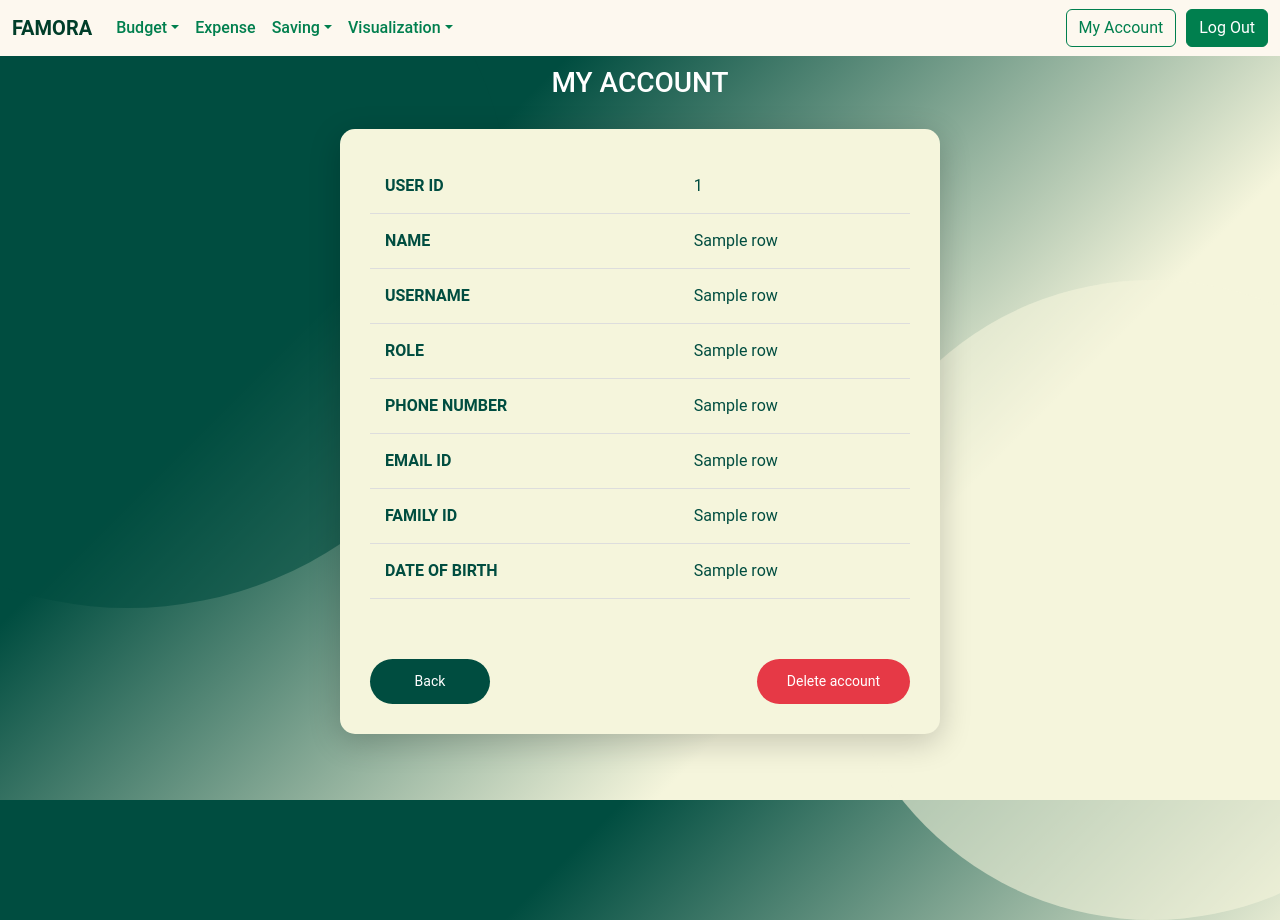
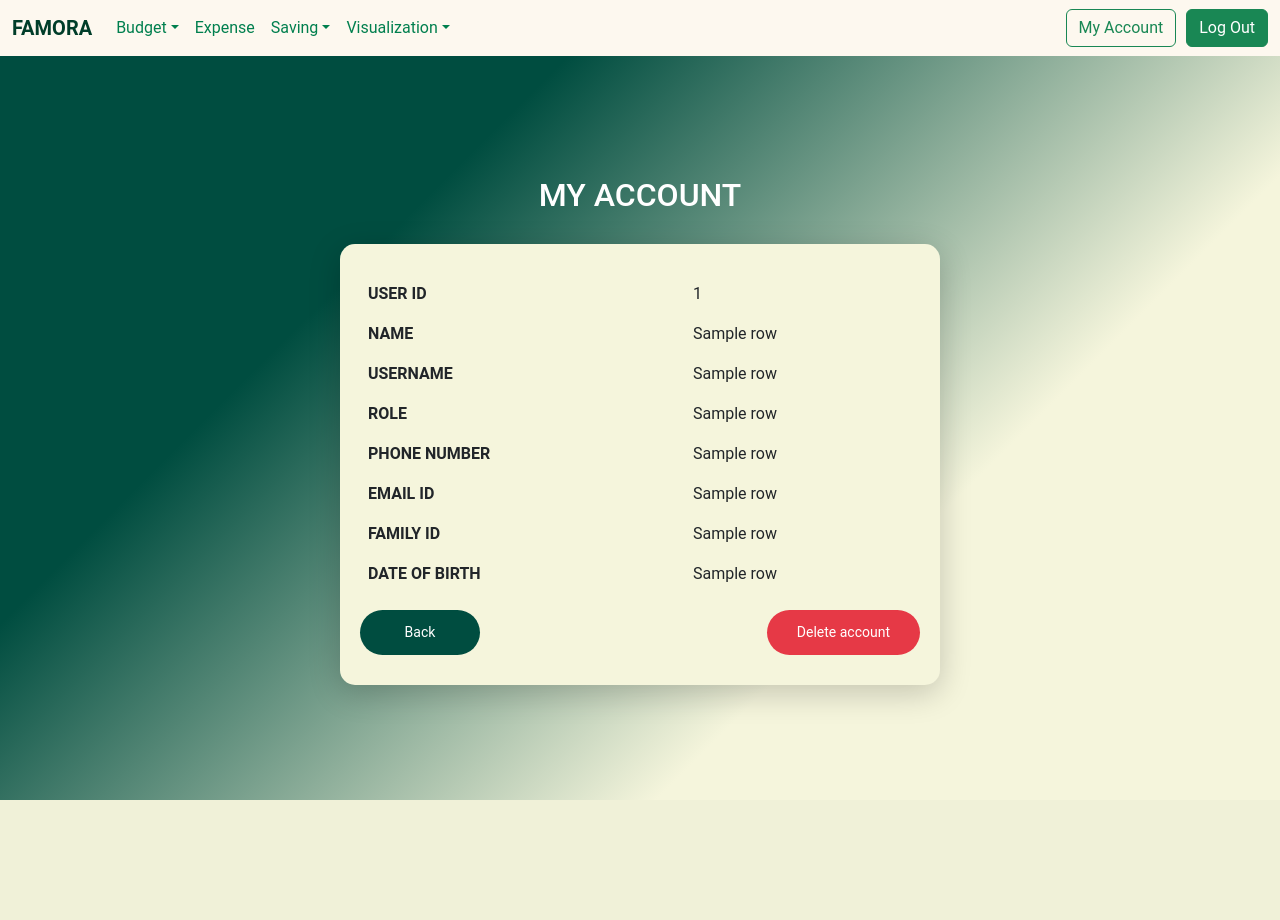
Before and after one commit to PrasadKumbre/Project_UFFT_2.0, a Flask app: template user_reg/templates/account.html in a window 1280 px wide. After the commit the page ends 800 px from the top of that part, so only its background shows below. Run offline with Flask 3, Linux system fonts and the light colour scheme; the template is opened without the code that fills it: most values are stand-ins (such as "Sample title", 1, 10 or a date in 2020); the page is wider than the window, and the part outside it is not shown.

Commit message:
Add files via upload

```diff
--- a/user_reg/templates/account.html
+++ b/user_reg/templates/account.html
@@ -1,72 +1,39 @@
 <!DOCTYPE html>
 <html lang="en">
+
 <head>
+    <meta charset="UTF-8">
+    <meta name="viewport" content="width=device-width, initial-scale=1">
     <title>FAMORA | My Account</title>
-
-    <!-- Inside <head> -->
     <link href="https://cdn.jsdelivr.net/npm/bootstrap@5.3.0/dist/css/bootstrap.min.css" rel="stylesheet">
-
 
     <style>
         body {
-            font-family: "Roboto", serif;;
+            font-family: "Roboto", serif;
             margin: 0;
-            padding: 0;
+            padding-top: 80px;
+            /* To accommodate fixed navbar */
+            background: linear-gradient(135deg, #004d40 30%, #f5f5dc 70%);
             min-height: 100vh;
-            display: flex;
-            flex-direction: column;
-            align-items: center;
-            justify-content: center;
-            background: linear-gradient(135deg, #004d40 30%, #f5f5dc 70%);
-            position: relative;
-            overflow: hidden;
-        }
-
-        /* Decorative circles */
-        body::before, body::after {
-            content: "";
-            position: absolute;
-            border-radius: 50%;
-            opacity: 0.6;
-        }
-
-        body::before {
-            width: 60vw;
-            height: 60vw;
-            background-color: #004d40;
-            top: -20%;
-            left: -20%;
-        }
-
-        body::after {
-            width: 50vw;
-            height: 50vw;
-            background-color: #f5f5dc;
-            bottom: -15%;
-            right: -15%;
+            overflow-x: hidden;
         }
 
         h1 {
-            color: #ffffff;  /* Heading color set to white */
-            font-size: 28px;
+            color: #ffffff;
+            font-size: 32px;
             margin-bottom: 30px;
             text-transform: uppercase;
             text-align: center;
         }
 
         .container {
-            width: 90%;
+            width: 95%;
             max-width: 600px;
-            background: #F5F5DC;  /* Changed to #EED9C4 */
-            padding: 30px;
+            background: #F5F5DC;
+            padding: 30px 20px;
             border-radius: 15px;
             box-shadow: 0 8px 32px rgba(0, 0, 0, 0.2);
-            position: relative;
-            z-index: 1;
-            display: flex;
-            flex-direction: column;
-            align-items: center;  /* Centering content */
-            justify-content: center; /* Vertically centering content */
+            margin: auto;
         }
 
         table {
@@ -75,10 +42,12 @@
             border-collapse: collapse;
         }
 
-        th, td {
+        th,
+        td {
             padding: 15px;
             text-align: left;
-            border-bottom: 1px solid #ddd;
+            border-bottom: 1px solid black;
+            background-color: #F5F5DC;
         }
 
         th {
@@ -94,8 +63,7 @@
         .button-group {
             display: flex;
             justify-content: space-between;
-            margin-top: 30px;
-            width: 100%;
+            gap: 20px;
         }
 
         button {
@@ -157,32 +167,27 @@
 
             <div class="collapse navbar-collapse" id="famoraNavbar">
                 <ul class="navbar-nav me-auto mb-2 mb-lg-0">
-
-                        <!-- Budget Dropdown -->
+                    <!-- Budget -->
                     <li class="nav-item dropdown">
                         <a class="nav-link dropdown-toggle" href="{{ url_for('budget.home') }}" id="budgetDropdown"
                             role="button" data-bs-toggle="dropdown" aria-expanded="false"
-                                style="color: #007f4e; font-weight: 500;">Budget</a>
-                            <ul class="dropdown-menu" aria-labelledby="budgetDropdown">
+                            style="color: #007f4e;">Budget</a>
+                        <ul class="dropdown-menu">
                             <li><a class="dropdown-item" href="{{ url_for('budget.home') }}">Dashboard</a></li>
                             <li><a class="dropdown-item" href="{{ url_for('budget.home') }}">View Budget</a></li>
                             <li><a class="dropdown-item" href="{{ url_for('budget.add_budget') }}">Add Budget</a></li>
                             <li><a class="dropdown-item" href="{{ url_for('budget.report') }}">View Report</a></li>
                         </ul>
                     </li>
-
                     <!-- Expense -->
                     <li class="nav-item">
-                            <a class="nav-link" href="{{ url_for('expense.index') }}"
-                                style="color: #007f4e; font-weight: 500;">Expense</a>
+                        <a class="nav-link" href="{{ url_for('expense.index') }}" style="color: #007f4e;">Expense</a>
                     </li>
-
-                        <!-- Saving Dropdown -->
+                    <!-- Saving -->
                     <li class="nav-item dropdown">
                         <a class="nav-link dropdown-toggle" href="#" id="savingDropdown" role="button"
-                                data-bs-toggle="dropdown" aria-expanded="false"
-                                style="color: #007f4e; font-weight: 500;">Saving</a>
-                            <ul class="dropdown-menu" aria-labelledby="savingDropdown">
+                            data-bs-toggle="dropdown" aria-expanded="false" style="color: #007f4e;">Saving</a>
+                        <ul class="dropdown-menu">
                             <li><a class="dropdown-item" href="{{ url_for('saving.index') }}">Dashboard</a></li>
                             <li><a class="dropdown-item" href="{{ url_for('saving.create_goal') }}">Create Goal</a></li>
                             <li><a class="dropdown-item" href="{{ url_for('saving.create_joint_goal') }}">Create Joint
@@ -193,13 +198,11 @@
                             <li><a class="dropdown-item" href="{{ url_for('saving.update_goal') }}">Update Goal</a></li>
                         </ul>
                     </li>
-
-                        <!-- Visualization Dropdown -->
+                    <!-- Visualization -->
                     <li class="nav-item dropdown">
                         <a class="nav-link dropdown-toggle" href="#" id="visualizationDropdown" role="button"
-                                data-bs-toggle="dropdown" aria-expanded="false"
-                                style="color: #007f4e; font-weight: 500;">Visualization</a>
-                            <ul class="dropdown-menu" aria-labelledby="visualizationDropdown">
+                            data-bs-toggle="dropdown" aria-expanded="false" style="color: #007f4e;">Visualization</a>
+                        <ul class="dropdown-menu">
                             <li><a class="dropdown-item" href="{{ url_for('data_visualization.index') }}">Expense
                                     Report</a></li>
                             <li><a class="dropdown-item" href="{{ url_for('data_visualization.show_history') }}">Show
@@ -207,75 +210,69 @@
                         </ul>
                     </li>
                 </ul>
-
                 <div class="d-flex" style="gap: 10px;">
-                        <a href="{{ url_for('user_reg.MyAccount') }}" class="btn btn-outline-success"
-                            style="border-color: #007f4e; background: transparent; color: #007f4e;">My Account</a>
-                        <a href="{{ url_for('user_reg.logout') }}" class="btn btn-success"
-                            style="background-color: #007f4e; border-color: #007f4e;">Log Out</a>
+                    <a href="{{ url_for('user_reg.MyAccount') }}" class="btn btn-outline-success">My Account</a>
+                    <a href="{{ url_for('user_reg.logout') }}" class="btn btn-success">Log Out</a>
                 </div>
             </div>
         </div>
-
-            <!-- Dropdown hover effect for large screens -->
-            <style>
-                @media (min-width: 992px) {
-                    .navbar-nav .dropdown:hover .dropdown-menu {
-                        display: block;
-                        margin-top: 0;
-                    }
-                }
-            </style>
     </nav>
-
+<br>
+<br>
+<br>
+<br>
 
     <h1>My Account</h1>
+
     <div class="container">
-        <table>
+        <div class="table-responsive">
+            <table class="table table-borderless" style="background-color: #F5F5DC;">
                 <tr>
-                <th>User ID</th>
-                <td>{{row[0]}}</td>
+                    <th style="background-color: #F5F5DC;">User ID</th>
+                    <td style="background-color: #F5F5DC;">{{row[0]}}</td>
                 </tr>
                 <tr>
-                <th>Name</th>
-                <td>{{row[2]}}</td>
+                    <th style="background-color: #F5F5DC;">Name</th>
+                    <td style="background-color: #F5F5DC;">{{row[2]}}</td>
                 </tr>
                 <tr>
-                <th>Username</th>
-                <td>{{row[1]}}</td>
+                    <th style="background-color: #F5F5DC;">Username</th>
+                    <td style="background-color: #F5F5DC;">{{row[1]}}</td>
                 </tr>
                 <tr>
-                <th>Role</th>
-                <td>{{row[7]}}</td>
+                    <th style="background-color: #F5F5DC;">Role</th>
+                    <td style="background-color: #F5F5DC;">{{row[7]}}</td>
                 </tr>
                 <tr>
-                <th>Phone Number</th>
-                <td>{{row[5]}}</td>
+                    <th style="background-color: #F5F5DC;">Phone Number</th>
+                    <td style="background-color: #F5F5DC;">{{row[5]}}</td>
                 </tr>
                 <tr>
-                <th>Email ID</th>
-                <td>{{row[4]}}</td>
+                    <th style="background-color: #F5F5DC;">Email ID</th>
+                    <td style="background-color: #F5F5DC;">{{row[4]}}</td>
                 </tr>
                 <tr>
-                <th>Family ID</th>
-                <td>{{row[8]}}</td>
+                    <th style="background-color: #F5F5DC;">Family ID</th>
+                    <td style="background-color: #F5F5DC;">{{row[8]}}</td>
                 </tr>
                 <tr>
-                <th>Date of Birth</th>
-                <td>{{row[9]}}</td>
+                    <th style="background-color: #F5F5DC;">Date of Birth</th>
+                    <td style="background-color: #F5F5DC;">{{row[9]}}</td>
                 </tr>
             </table>
+        </div>
 
         <div class="button-group">
-            <form action="{{url_for('user_reg.welcome')}}">
+            <form action="{{ url_for('user_reg.welcome') }}">
                 <button type="submit" class="back-btn">Back</button>
             </form>
-            <form action="{{url_for('user_reg.del_acc')}}">
+            <form action="{{ url_for('user_reg.del_acc') }}">
                 <button type="submit" class="delete-btn">Delete account</button>
             </form>
         </div>
     </div>
-<!-- Before closing </body> -->
+
     <script src="https://cdn.jsdelivr.net/npm/bootstrap@5.3.0/dist/js/bootstrap.bundle.min.js"></script>
 </body>
+
 </html>
```
Also changed, not shown: other parts of user_reg/templates/account.html (+48 -6 lines). Lines whose indentation alone changed are shown as unchanged.
